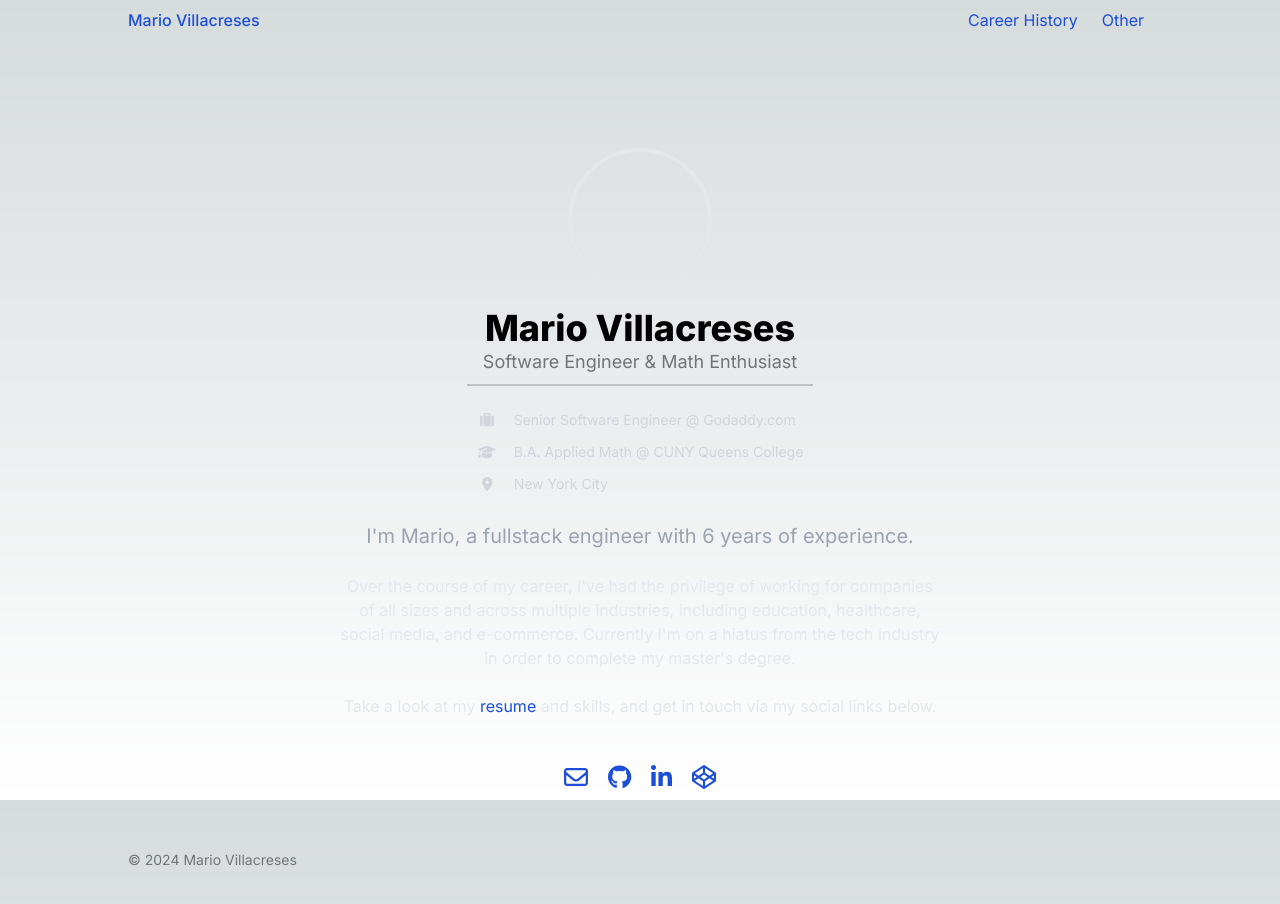
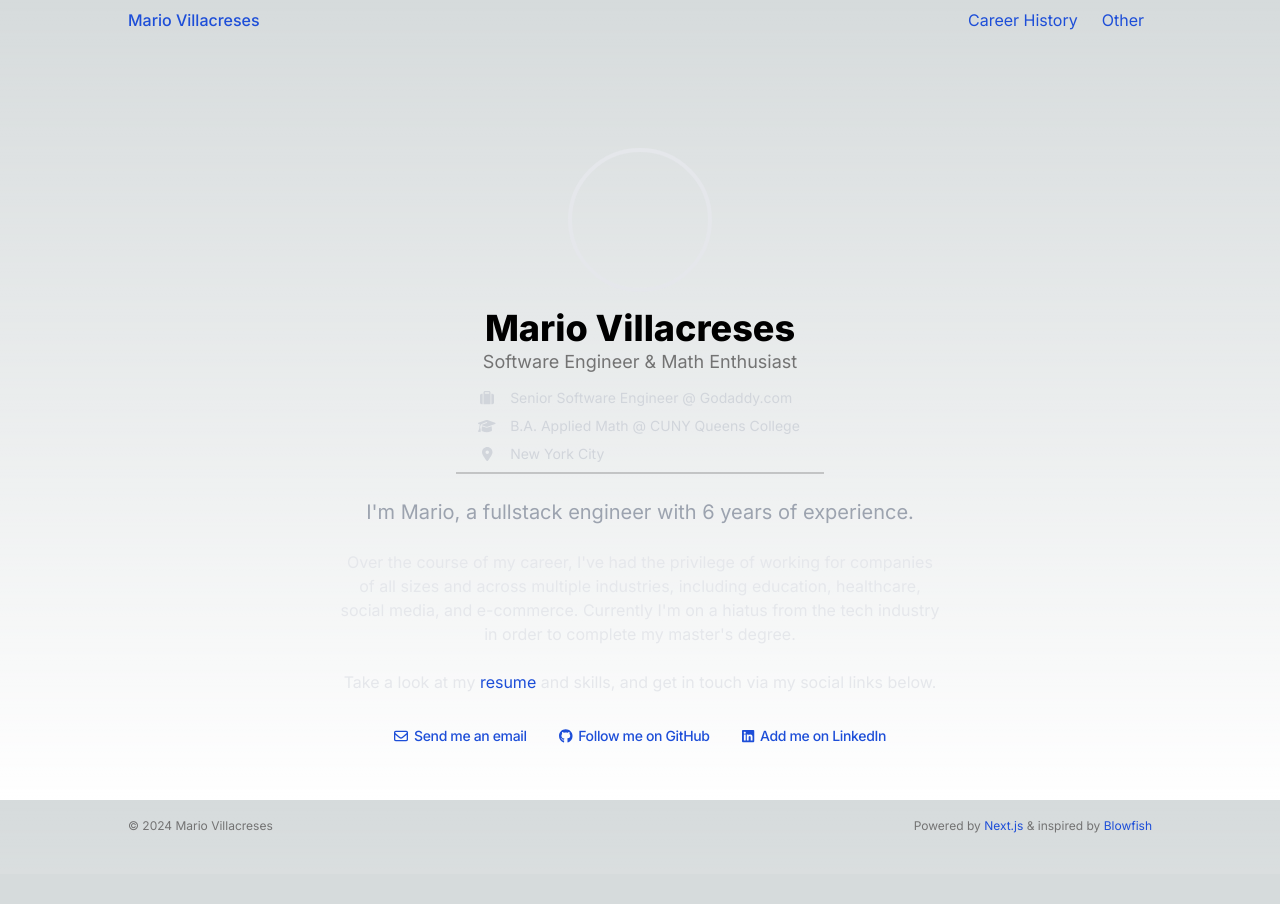
Before and after one commit to villacreses/personal-site, a Next.js app: page / in a window 1280 px wide. Shown: the top 904 px of the page. After the commit the page ends 874 px from the top, so only its background shows below. Built offline with nearby package versions, Linux system fonts and the light colour scheme.

Commit message:
Update design of CTAs and credentials

```diff
--- a/src/app/(professional)/career/page.tsx
+++ b/src/app/(professional)/career/page.tsx
@@ -34,7 +34,7 @@ const WorkEntry: FC<TWorkEntry> = ({
         <span className="font-extralight">{org}</span>
       </h3>
     </header>
-    <p>{description}</p>
+    <p className="text-sm">{description}</p>
     <BubbleList items={techUsed} />
   </>
 );
@@ -45,10 +45,10 @@ const SchoolEntry: FC<TSchoolEntry> = ({
   description,
 }) => (
   <div className="max-w-[70ch] mx-auto">
-    <dt className="text-xl ">{credential}</dt>
+    <dt className="text-xl font-bold tracking-wider">{credential}</dt>
     <dd className="ml-0.5">
       <dl>
-        <div className="flex flex-row mb-2">
+        <div className="flex flex-row mb-2 font-light tracking-wide text-neutral-400">
           <dt className="sr-only">School</dt>
           <dd className="after-comma">{schoolName}</dd>
           <dt className="sr-only">Graduated</dt>
--- a/src/app/(professional)/content.ts
+++ b/src/app/(professional)/content.ts
@@ -35,23 +35,18 @@ export const credentials: TCredential[] = [
 export const socialLinkItems: IconLinkProps[] = [
   {
     slug: "envelope",
-    label: "MarioVillacreses@outlook.com",
+    label: "Send me an email",
     href: "mailto:MarioVillacreses@outlook.com",
   },
   {
     slug: "github",
-    label: "My GitHub profile",
+    label: "Follow me on GitHub",
     href: "https://github.com/villacreses",
   },
   {
     slug: "linkedin",
-    label: "My LinkedIn profile",
+    label: "Add me on LinkedIn",
     href: "https://www.linkedin.com/in/villacreses",
-  },
-  {
-    slug: "codepen",
-    label: "CodePen",
-    href: "https://codepen.io/villacreses",
   },
 ];
 
@@ -164,58 +159,8 @@ export const educationEntries: TSchoolEntry[] = [
     graduationDate: "2016-05-30T17:00-0500",
     location: "Flushing, NY",
     description: [
-      "Bachelor of Arts in Applied Mathematics with a concentration in computer science",
+      "Bachelor of Arts in Applied Mathematics with a concentrations in computer science and operations research",
     ].join(" "),
-  },
-];
-
-type CareerContent = {
-  heading: string;
-  items: ExperienceEntry[];
-}[];
-
-export const careerContent: CareerContent = [
-  {
-    heading: "Education",
-    items: [
-      {
-        org: "CUNY Queens College",
-        role: "B.A. Applied Mathematics",
-        startDate: "2016-05-30T17:00-0500",
-        location: "Flushing, NY",
-        description: [
-          "Bachelor of Arts in Applied Mathematics with a concentration in computer science",
-        ].join(" "),
-      },
-      {
-        org: "Fullstack Academy",
-        role: "Web Development Bootcamp",
-        startDate: "2018-02-05T09:00-0500",
-        location: "New York, NY",
-        description: [
-          "Full time immersive program that teaches full-stack web development using the NERD development stack.",
-        ].join(" "),
-      },
-    ],
-  },
-  {
-    heading: "Professional Experience",
-    items: experienceEntries,
-  },
-  {
-    heading: "Hackathons",
-    items: [
-      {
-        org: "",
-        role: "NY Sextech Hackathon - 1st Place Winner",
-        startDate: "2018-08-01",
-        location: "Brooklyn, NY",
-        description: [
-          "1st Place Winner at NY Sextech Hackathon, featured in Vice, Forbes, and Men’s Health.",
-          "Project was considered for official curriculum integration within select NYC high schools.",
-        ].join(" "),
-      },
-    ],
   },
 ];
 
--- a/src/app/(professional)/page.tsx
+++ b/src/app/(professional)/page.tsx
@@ -1,4 +1,4 @@
-import { IconLink, Icon } from "@/components";
+import { Icon } from "@/components";
 import {
   credentials,
   homepageMain,
@@ -6,55 +6,49 @@ import {
   socialLinkItems,
 } from "./content";
 import Markdown from "react-markdown";
+import Link from "next/link";
 
 const bottomBorderStyles =
-  "after:content-[' '] after:block after:border after:opacity-25 after:mt-2 after:border-neutral-700 after:-mx-4";
+  "after:content-[' '] after:block after:border after:opacity-25 after:border-neutral-700 after:-mx-6";
 
-function SocialLinks() {
-  return (
-    <ul className="text-2xl flex flex-row mt-3 mb-2 justify-center gap-x-1">
-      {socialLinkItems.map((props) => (
-        <li key={props.slug} className="p-2">
-          <IconLink {...props} iconProps={{ height: "1em" }} />
+const SocialLinks = () => (
+  <ul className="text-sm flex flex-row justify-center gap-x-4 mb-6">
+    {socialLinkItems.map(({ slug, href, label }) => (
+      <li key={slug} className="p-2">
+        <Link href={href} className="flex flex-row items-center gap-x-1.5">
+          <Icon iconId={slug} height="1.2em" />
+          <span className="font-medium tracking-tight">{label}</span>
+        </Link>
       </li>
     ))}
   </ul>
 );
-}
 
-function Credentials() {
-  return (
-    <ul className="text-sm mb-4 text-gray-300">
+const Credentials = () => (
+  <ul className={`text-sm text-gray-300 mb-6 ${bottomBorderStyles}`}>
     {credentials.map(({ iconId, text }) => (
       <li
         key={text}
-          className="mb-3 grid grid-cols-2 grid-cols-[1.5em_1fr] items-center gap-x-4"
+        className="mb-2 grid grid-cols-2 grid-cols-[1em_1fr] items-center gap-x-4"
       >
-          <Icon
-            iconId={iconId}
-            height={"1em"}
-            className="justify-self-center"
-          />
+        <Icon iconId={iconId} height={"1em"} className="justify-self-center" />
         <span className="justify-self-start">{text}</span>
       </li>
     ))}
   </ul>
 );
-}
 
-function MyImage() {
-  return (
+const MyImage = () => (
   <div className="mb-4 mx-auto rounded-full h-36 w-36 border-4 medium-zoom-image" />
 );
-}
 
 export default function Home() {
   return (
     <main className="grow">
       <article className="h-full flex flex-col items-center justify-center text-center">
-        <header>
+        <header className="mb-3">
           <MyImage />
-          <hgroup className={`mb-6 ${bottomBorderStyles}`}>
+          <hgroup>
             <h1 className="text-4xl font-extrabold">Mario Villacreses</h1>
             <h2 className="text-lg text-neutral-500 dark:text-neutral-400">
               Software Engineer & Math Enthusiast
@@ -62,6 +56,7 @@ export default function Home() {
           </hgroup>
         </header>
         <Credentials />
+
         <p className="prose text-gray-400 text-xl">{homepageLead}</p>
         <Markdown className="prose text-gray-200">{homepageMain}</Markdown>
         <SocialLinks />
--- a/src/components/Icon.tsx
+++ b/src/components/Icon.tsx
@@ -4,7 +4,7 @@ import {FontAwesomeIcon} from '@fortawesome/react-fontawesome';
 import {
   faGithub,
   faHackerrank,
-  faLinkedinIn,
+  faLinkedin,
   faMedium,
   faStackOverflow,
   faDev,
@@ -36,7 +36,7 @@ export enum ExperienceCategory {
 
 export const iconMap = {
   github: faGithub,
-  linkedin: faLinkedinIn,
+  linkedin: faLinkedin,
   stackoverflow: faStackOverflow,
   medium: faMedium,
   hackerrank: faHackerrank,
--- a/src/components/PageFooter.tsx
+++ b/src/components/PageFooter.tsx
@@ -1,9 +1,17 @@
+import Markdown from "react-markdown"
+
+const content = `
+&copy; 2024 Mario Villacreses
+
+Powered by [Next.js](https://nextjs.org/) & inspired by [Blowfish](https://blowfish.page/)
+`;
+
 export default function PageFooter() {
   return (
     <footer className="py-10 print:hidden">
-      <p className="text-sm text-neutral-500 dark:text-neutral-400">
-        &copy; 2024 Mario Villacreses
-      </p>
+      <Markdown className="text-xs text-neutral-500 dark:text-neutral-400 flex flex-row justify-between">
+        {content}
+      </Markdown>
     </footer>
   );
 }
```
Lines whose indentation alone changed are shown as unchanged.
